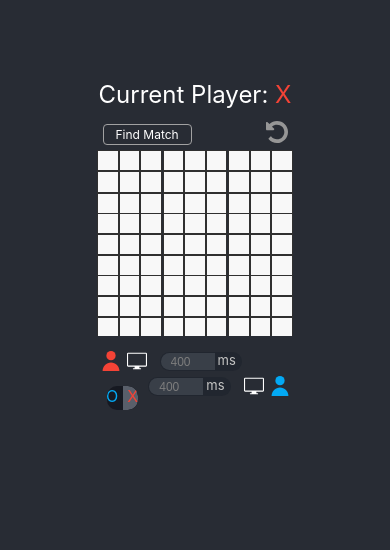
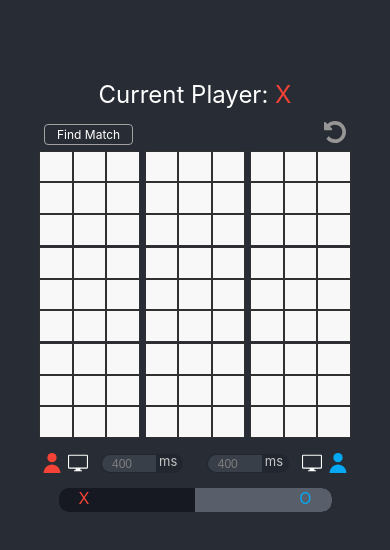
Before and after one commit to HoyerHub/react-uttt, a React app: page / in a window 390 px wide. Shown: the top 550 px of the page. Built offline with nearby package versions, Linux system fonts and the light colour scheme; no server answers.

Commit message:
fix mobile layout

```diff
--- a/src/components/App/App.css
+++ b/src/components/App/App.css
@@ -18,7 +18,12 @@
 .icon-reset {
   position: absolute;
   top: 120px;
-  right: calc(25% + 5px);
+  right: calc(10% + 5px);
+}
+@media screen and (min-width: 660px) {
+  .icon-reset{
+    right: calc(25% + 5px);
+  }
 }
 @media screen and (min-width: 996px) {
   .icon-reset{
--- a/src/components/BigBoard/Board.css
+++ b/src/components/BigBoard/Board.css
@@ -1,6 +1,6 @@
 .board-container{
-    width: 56%;
-    padding-top: 48%;
+    width: 90%;
+    padding-top: 74%;
     overflow: hidden;
     position: relative;
     margin-top: 40px;
@@ -63,6 +63,12 @@
     background: #444;
     color: #bbb;
  }
+@media screen and (min-width: 660px) {
+    .board-container{
+        width: 56%;
+        padding-top: 48%;
+    }
+}
 @media screen and (min-width: 996px) {
     .board-container{
         width: 36%;
--- a/src/components/FindMatch/FindMatch.css
+++ b/src/components/FindMatch/FindMatch.css
@@ -1,7 +1,7 @@
 .find-match{
     position: absolute;
     top: 125px;
-    left: calc(25% + 5px);
+    left: calc(10% + 5px);
     font-size: 14px;
 }
 .mp-button{
@@ -37,6 +37,11 @@
 .find-match .icon-spinner svg{
     width: 30px;
 }
+@media screen and (min-width: 660px) {
+    .find-match{
+        left: calc(25% + 5px);
+    }
+}
 @media screen and (min-width: 996px) {
     .find-match{
         left: calc(34% + 5px);
--- a/src/components/Latency/Latency.css
+++ b/src/components/Latency/Latency.css
@@ -1,11 +1,16 @@
 .latency{
     position: absolute;
     top: 125px;
-    left: calc(25% + 5px);
+    left: calc(10% + 5px);
     font-size: 14px;
 }
-@media screen and (min-width: 996px) {
+@media screen and (min-width: 660px) {
     .latency{
         right: calc(50% + 5px);
     }
 }
+@media screen and (min-width: 996px) {
+    .latency{
+        right: calc(35% + 5px);
+    }
+}
--- a/src/components/PlayerSettings/PlayerSettings.css
+++ b/src/components/PlayerSettings/PlayerSettings.css
@@ -1,5 +1,5 @@
 .player-settings{
-    width: 50%;
+    width: 80%;
     margin-left: auto;
     margin-right: auto;
     margin-top: 15px;
@@ -70,6 +70,11 @@
     border-radius: 20px 0px 0px 20px;
     padding-left: 10px;
 }
+@media screen and (min-width: 660px) {
+    .player-settings{
+        width: 50%;
+    }
+}
 @media screen and (min-width: 996px) {
     .player-settings{
         width: 30%;
--- a/src/components/ScoreProgressBar/ScoreProgressBar.css
+++ b/src/components/ScoreProgressBar/ScoreProgressBar.css
@@ -2,7 +2,7 @@
     margin-right: auto;
     margin-left: auto;
     margin-top: 50px;
-    width: 45%;
+    width: 70%;
 }
 
 .score-progress-bar{
@@ -29,6 +29,12 @@
     position: absolute;
     left: 20px;
  }
+
+@media screen and (min-width: 660px) {
+    .progress-bar-container{
+        width: 45%;
+    }
+}
 @media screen and (min-width: 996px) {
     .progress-bar-container{
         width: 28%;
```
